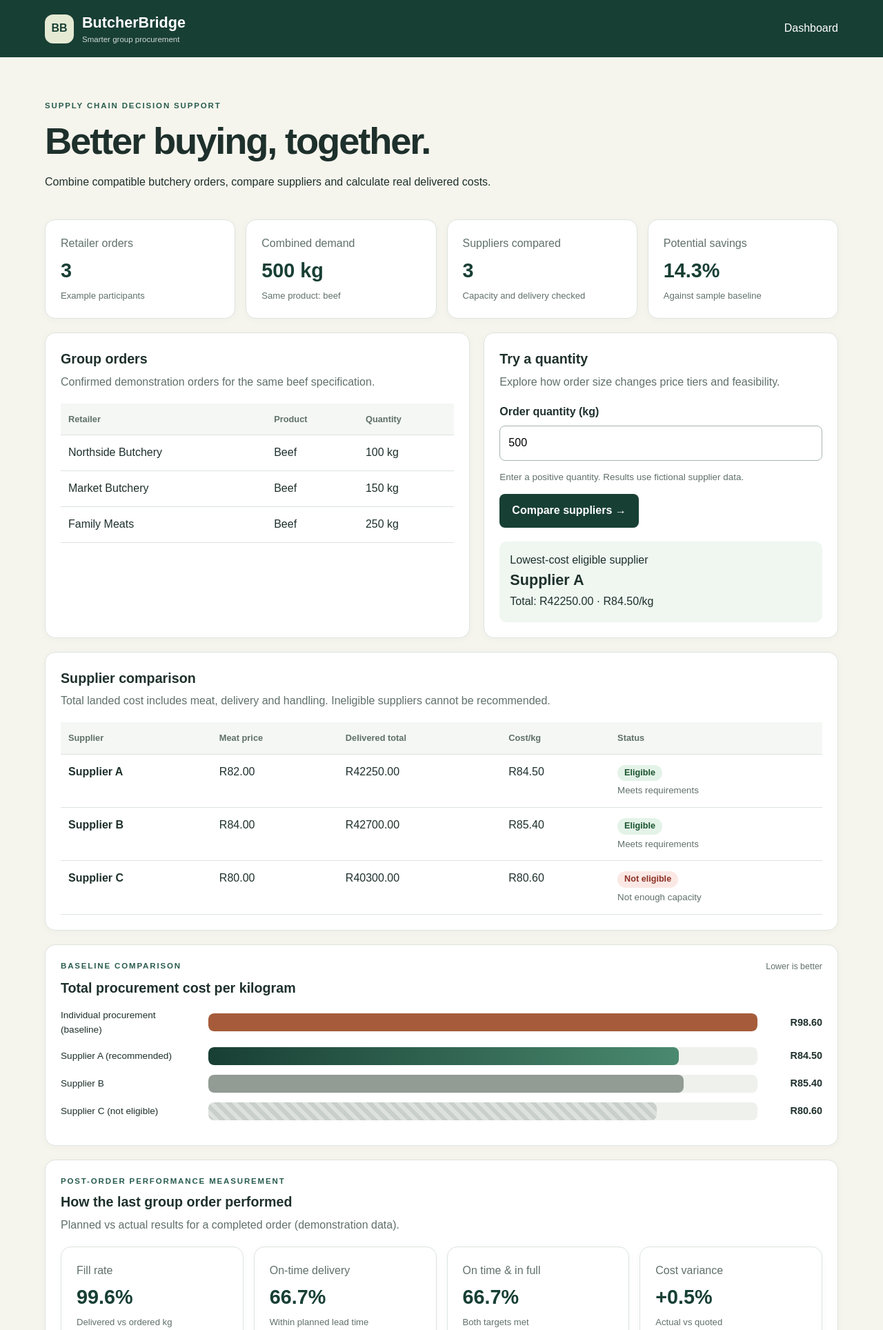
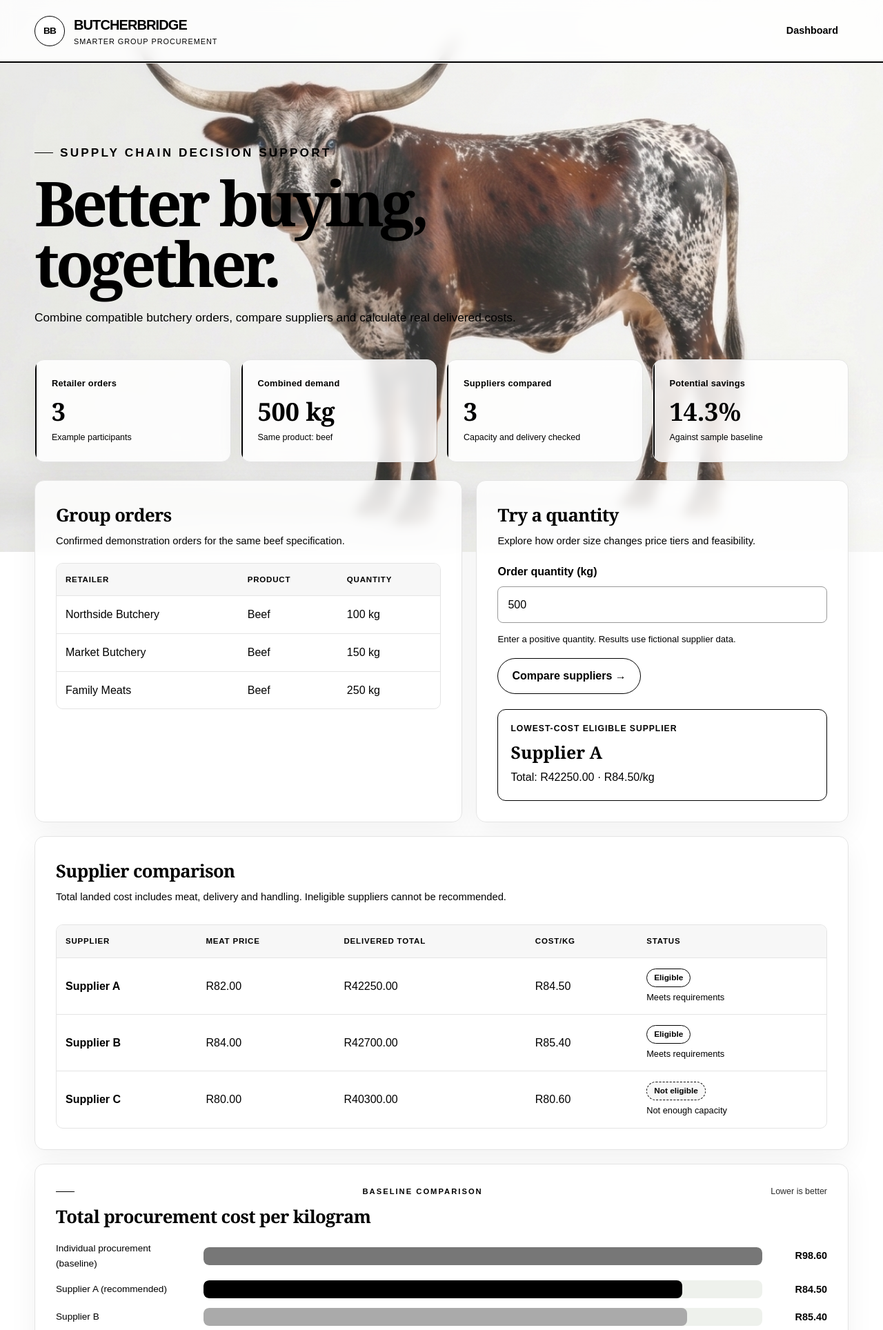
Before and after one commit to NicoleLaubscher/Butcher_Bridge, a Flask app: page / in a window 1280 px wide. Shown: the top 1928 px of the page at 69% size. Run offline with Flask 3, Linux system fonts and the light colour scheme.

Commit message:
Nuwe design

```diff
--- a/static/style.css
+++ b/static/style.css
@@ -1,27 +1,115 @@
-/* ButcherBridge: one stylesheet for both pages.
-   Mobile-first design, accessible focus states and responsive tables. */
-:root { --green:#183f34; --green2:#295c4e; --cream:#f6f5ed; --ink:#1e302c; --muted:#60706a; --line:#dce4df; --white:#fff; }
-* { box-sizing:border-box; } body { margin:0; font:16px/1.55 Arial,Helvetica,sans-serif; color:var(--ink); background:var(--cream); }
-.wrap { width:min(1150px,calc(100% - 36px)); margin:auto; }
-a { color:inherit; } .skip { position:absolute; top:-100px; left:1rem; background:white; padding:.6rem; z-index:20; }.skip:focus { top:1rem; }
-:focus-visible { outline:3px solid #d4a83e; outline-offset:3px; }
-.header { background:var(--green); color:white; }.header-inner { display:flex; justify-content:space-between; align-items:center; padding:16px 0; gap:18px; flex-wrap:wrap; }
-.brand { display:flex; align-items:center; gap:12px; text-decoration:none; font-weight:bold; font-size:1.35rem; }.brand small { display:block; font-weight:normal; font-size:.72rem; opacity:.8; }
-.logo { width:42px; height:42px; display:grid; place-items:center; background:#e5ead4; color:var(--green); border-radius:12px; font-size:1rem; }
-nav { display:flex; gap:20px; } nav a { text-decoration:none; } nav a:hover { text-decoration:underline; }
-.hero { padding:50px 0 26px; }.hero h1 { font-size:clamp(2rem,5vw,3.4rem); line-height:1.13; margin:8px 0 15px; letter-spacing:-.04em; }.hero p { max-width:720px; }.eyebrow { color:var(--green2); font-weight:bold; letter-spacing:.16em; font-size:.72rem; }
-.metrics { display:grid; grid-template-columns:repeat(4,minmax(0,1fr)); gap:15px; margin-bottom:20px; }.metric,.panel { background:white; border:1px solid var(--line); border-radius:15px; padding:22px; box-shadow:0 2px 12px #1a3c3008; }
-.metric span,.metric small { display:block; color:var(--muted); }.metric strong { display:block; font-size:1.8rem; margin:4px 0; color:var(--green); }.metric small { font-size:.82rem; }
-.two-col { display:grid; grid-template-columns:1.2fr 1fr; gap:20px; margin-bottom:20px; }.panel { margin-bottom:20px; min-width:0; }.two-col .panel { margin-bottom:0; }
-h2 { font-size:1.23rem; margin:0 0 6px; }h3 { font-size:1rem; }.muted,.hint,.note { color:var(--muted); }.muted { margin:0 0 18px; }.hint { font-size:.84rem; }
-.table-scroll { overflow-x:auto; }table { width:100%; border-collapse:collapse; text-align:left; min-width:480px; }th { font-size:.8rem; color:var(--muted); background:#f4f7f4; }td,th { padding:13px 11px; border-bottom:1px solid var(--line); vertical-align:top; }
-label { display:block; font-weight:bold; margin-bottom:8px; }input { display:block; width:100%; padding:12px; font:inherit; border:1px solid #a4b6ac; border-radius:8px; }button { font:inherit; cursor:pointer; background:var(--green); color:white; border:0; border-radius:8px; padding:12px 18px; font-weight:bold; }button:hover { background:var(--green2); }
-.recommend { background:#eff7f0; border-radius:10px; padding:15px; margin-top:20px; }.recommend span,.recommend strong { display:block; }.recommend strong { font-size:1.35rem; }.recommend p { margin:2px 0; }.alert { color:#8c2424; font-weight:bold; }
-.status { display:inline-block; background:#e4f3e8; color:#19532d; border-radius:50px; padding:2px 10px; font-size:.79rem; font-weight:bold; white-space:nowrap; }.status.not-ok { background:#fbe8e5; color:#8d3024; }.detail { display:block; color:var(--muted); padding-top:4px; }
-.note { margin-bottom:32px; font-size:.87rem; }.formula-grid { display:grid; grid-template-columns:repeat(2,minmax(0,1fr)); gap:18px; }.formula-grid article { background:#f7f9f6; padding:18px; border-radius:10px; }.formula-grid h3 { margin:0 0 9px; }.formula-grid code { font-size:.9rem; overflow-wrap:anywhere; }.formula-grid p { margin-bottom:0; }
-.footer { text-align:center; border-top:1px solid var(--line); padding:30px 15px; color:var(--muted); font-size:.84rem; }.sr-only { position:absolute; width:1px; height:1px; overflow:hidden; clip:rect(0,0,0,0); white-space:nowrap; }
-@media(max-width:800px) { .metrics { grid-template-columns:repeat(2,minmax(0,1fr)); }.two-col { grid-template-columns:1fr; }.formula-grid { grid-template-columns:1fr; } }
-@media(max-width:480px) { .wrap { width:min(100% - 24px,1150px); }.hero { padding-top:27px; }.metrics { gap:9px; }.metric,.panel { padding:15px; }.metric strong { font-size:1.4rem; } nav { gap:12px; } }
+/* ButcherBridge — minimal monochrome editorial design with subtle animal line art */
+:root {
+  color-scheme: light;
+  --white: #ffffff;
+  --black: #000000;
+  --ink: #000000;
+  --muted: #292929;
+  --line: #e4e4e4;
+  --soft: #f7f7f7;
+  --shadow: 0 14px 40px rgba(0, 0, 0, .055);
+  --green: #000000;
+}
+* { box-sizing: border-box; }
+html { scroll-behavior: smooth; }
+body { position: relative; isolation: isolate; margin: 0; font: 16px/1.6 Arial, Helvetica, sans-serif; color: var(--black); background: var(--white); }
+body::before { content: ""; position: fixed; inset: 0; z-index: -1; background: linear-gradient(rgba(255,255,255,.16), rgba(255,255,255,.16)), url("nguni-background.jpg") center center / cover no-repeat; pointer-events: none; }
+.wrap { width: min(1180px, calc(100% - 48px)); margin: auto; }
+a { color: var(--black); }
+.skip { position: absolute; top: -100px; left: 1rem; background: var(--white); color: var(--black); padding: .7rem 1rem; z-index: 20; border: 1px solid var(--black); }
+.skip:focus { top: 1rem; }
+:focus-visible { outline: 2px solid var(--black); outline-offset: 4px; }
+.header { background: rgba(255,255,255,.84); color: var(--black); border-bottom: 1px solid var(--line); backdrop-filter: blur(10px); }
+.header::after { content: ""; display: block; height: 2px; background: var(--black); }
+.header-inner { display: flex; justify-content: space-between; align-items: center; padding: 20px 0; gap: 24px; flex-wrap: wrap; }
+.brand { display: flex; align-items: center; gap: 13px; text-decoration: none; font-weight: 900; font-size: 1.25rem; letter-spacing: -.045em; text-transform: uppercase; }
+.brand small { display: block; color: var(--black); font-weight: 400; font-size: .68rem; letter-spacing: .09em; text-transform: uppercase; }
+.logo { width: 44px; height: 44px; display: grid; place-items: center; background: var(--white); color: var(--black); border: 1px solid var(--black); border-radius: 50%; font-size: .85rem; font-weight: 800; }
+nav { display: flex; align-items: center; gap: 10px; }
+nav a { text-decoration: none; color: var(--black); font-weight: 700; font-size: .9rem; padding: 9px 14px; border: 1px solid transparent; }
+nav a:hover, nav a:focus-visible { border-color: var(--black); }
+.hero { position: relative; isolation: isolate; overflow: hidden; padding: clamp(58px, 9vw, 112px) 0 46px; }
+.hero h1 { max-width: 900px; font-family: Georgia, "Times New Roman", serif; font-size: clamp(2.8rem, 7vw, 6rem); line-height: .98; margin: 14px 0 22px; letter-spacing: -.06em; color: var(--black); }
+.hero p { max-width: 700px; color: var(--black); font-size: 1.08rem; margin: 0; }
+.eyebrow { display: inline-flex; align-items: center; gap: 10px; color: var(--black); font-weight: 800; letter-spacing: .18em; font-size: .7rem; }
+.eyebrow::before { content: ""; width: 27px; height: 1px; background: var(--black); }
+.metrics { display: grid; grid-template-columns: repeat(4, minmax(0, 1fr)); gap: 14px; margin: 0 0 26px; }
+.metric,.panel { background: rgba(255,255,255,.84); color: var(--black); border: 1px solid var(--line); border-radius: 14px; box-shadow: var(--shadow); backdrop-filter: blur(8px); }
+.metric { position: relative; overflow: hidden; padding: 24px; }
+.metric::before { content: ""; position: absolute; left: 0; top: 0; bottom: 0; width: 2px; background: var(--black); }
+.metric span,.metric small { display: block; color: var(--black); }
+.metric span { font-size: .8rem; font-weight: 700; letter-spacing: .02em; }
+.metric strong { display: block; font-family: Georgia, "Times New Roman", serif; font-size: clamp(1.6rem, 3vw, 2.25rem); line-height: 1.2; margin: 9px 0 6px; color: var(--black); }
+.metric small { font-size: .78rem; }
+.two-col { display: grid; grid-template-columns: 1.15fr 1fr; gap: 20px; margin-bottom: 20px; }
+.panel { padding: clamp(20px, 3vw, 30px); margin-bottom: 20px; min-width: 0; }
+.two-col .panel { margin-bottom: 0; }
+h2 { font-family: Georgia, "Times New Roman", serif; font-size: 1.6rem; letter-spacing: -.025em; margin: 0 0 5px; color: var(--black); }
+h3 { font-size: 1.02rem; color: var(--black); }
+.muted,.hint,.note { color: var(--black); }
+.muted { margin: 0 0 20px; font-size: .92rem; }
+.hint { font-size: .82rem; }
+.section-heading { display: flex; justify-content: space-between; align-items: start; gap: 16px; margin-bottom: 8px; }
+.table-scroll { overflow-x: auto; border: 1px solid var(--line); border-radius: 10px; }
+table { width: 100%; border-collapse: collapse; text-align: left; min-width: 480px; color: var(--black); }
+th { font-size: .72rem; color: var(--black); background: var(--soft); text-transform: uppercase; letter-spacing: .07em; }
+td,th { padding: 14px 13px; border-bottom: 1px solid var(--line); vertical-align: middle; }
+tbody tr:last-child td { border-bottom: 0; }
+tbody tr:hover { background: #fafafa; }
+label { display: block; color: var(--black); font-weight: 800; margin: 20px 0 8px; }
+input { display: block; width: 100%; padding: 13px 14px; font: inherit; color: var(--black); background: var(--white); border: 1px solid #999; border-radius: 8px; }
+input:focus { border-color: var(--black); box-shadow: 0 0 0 2px #00000016; outline: none; }
+button { display: inline-flex; align-items: center; justify-content: center; gap: 8px; margin-top: 4px; font: inherit; cursor: pointer; background: var(--white); color: var(--black); border: 1px solid var(--black); border-radius: 999px; padding: 12px 20px; font-weight: 800; transition: background .18s ease, color .18s ease; }
+button:hover { background: var(--black); color: var(--white); }
+.recommend { background: var(--white); color: var(--black); border: 1px solid var(--black); border-radius: 12px; padding: 18px; margin-top: 22px; }
+.recommend span,.recommend strong { display: block; color: var(--black); }
+.recommend span { font-size: .76rem; font-weight: 700; text-transform: uppercase; letter-spacing: .08em; }
+.recommend strong { font-family: Georgia, "Times New Roman", serif; font-size: 1.55rem; margin: 4px 0; }
+.recommend p { color: var(--black); margin: 2px 0; }
+.alert { color: var(--black); font-weight: 800; }
+.status { display: inline-block; background: var(--white); color: var(--black); border: 1px solid var(--black); border-radius: 999px; padding: 3px 10px; font-size: .74rem; font-weight: 800; white-space: nowrap; }
+.status.not-ok { background: var(--soft); color: var(--black); border-style: dashed; }
+.detail { display: block; color: var(--black); padding-top: 5px; font-size: .8rem; }
+.note { margin: 0 0 34px; font-size: .84rem; }
+.formula-grid { display: grid; grid-template-columns: repeat(2, minmax(0, 1fr)); gap: 14px; margin: 20px 0; }
+.formula-grid article { background: var(--white); color: var(--black); border: 1px solid var(--line); border-radius: 11px; padding: 19px; transition: border-color .18s ease, transform .18s ease; }
+.formula-grid article:hover { border-color: var(--black); transform: translateY(-2px); }
+.formula-grid h3 { margin: 0 0 9px; }
+.formula-grid code { display: inline-block; background: var(--soft); color: var(--black); padding: 5px 8px; border-radius: 5px; font-size: .84rem; overflow-wrap: anywhere; }
+.formula-grid p { margin-bottom: 0; color: var(--black); }
+.footer { text-align: center; border-top: 1px solid var(--line); padding: 28px 15px; color: var(--black); font-size: .8rem; background: rgba(255,255,255,.84); backdrop-filter: blur(10px); }
+.sr-only { position: absolute; width: 1px; height: 1px; overflow: hidden; clip: rect(0, 0, 0, 0); white-space: nowrap; }
+@media (max-width: 850px) {
+  .metrics { grid-template-columns: repeat(2, minmax(0, 1fr)); }
+  .two-col { grid-template-columns: 1fr; }
+  .formula-grid { grid-template-columns: 1fr; }
+}
+@media (max-width: 520px) {
+  .wrap { width: min(100% - 28px, 1180px); }
+  .header-inner { padding: 14px 0; }
+  .brand { font-size: 1.08rem; }
+  .logo { width: 40px; height: 40px; }
+  nav { width: 100%; gap: 4px; }
+  nav a { padding: 8px 10px; }
+  .hero { padding: 48px 0 30px; }
+  .hero h1 { font-size: clamp(2.6rem, 13vw, 4rem); }
+  .hero p { font-size: 1rem; }
+  .metrics { gap: 9px; }
+  .metric { padding: 16px 14px; border-radius: 12px; }
+  .metric strong { font-size: 1.45rem; }
+  .panel { padding: 19px 16px; border-radius: 13px; }
+  td,th { padding: 12px 10px; }
+}
+@media (prefers-reduced-motion: reduce) {
+  *, *::before, *::after { scroll-behavior: auto !important; transition-duration: .01ms !important; }
+}
+
+
+
+
+
+
+/* Styles for the newer baseline and post-order sections */
 .baseline { margin-bottom:20px; }
 .baseline .eyebrow { display:flex; justify-content:space-between; margin:0 0 6px; }
 .baseline .lower { font-weight:normal; letter-spacing:0; color:var(--muted); font-size:.78rem; }
@@ -40,3 +128,7 @@ label { display:block; font-weight:bold; margin-bottom:8px; }input { display:blo
 .perf .metrics { margin:18px 0; }
 .perf td.good { color:#1f6b4f; font-weight:bold; }
 .perf td.bad { color:#a65c3a; font-weight:bold; }
+.bar-fill.baseline { background: #777; }
+.bar-fill.best { background: #000; }
+.bar-fill.other { background: #aaa; }
+.perf td.good,.perf td.bad { color: var(--black); }
```
Also changed, not shown: static/nguni-background.jpg (added).
